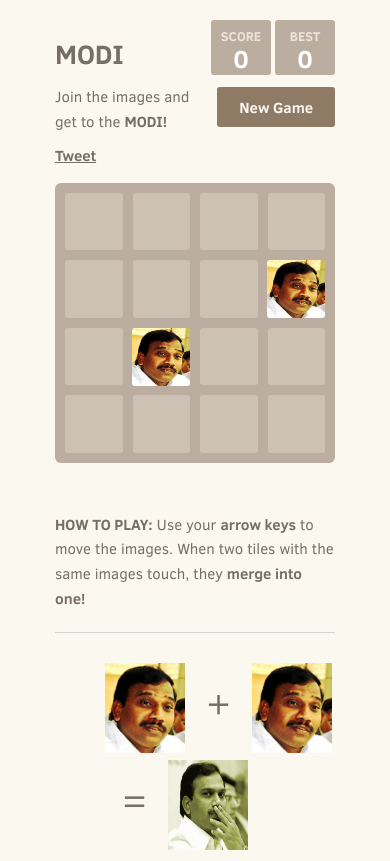
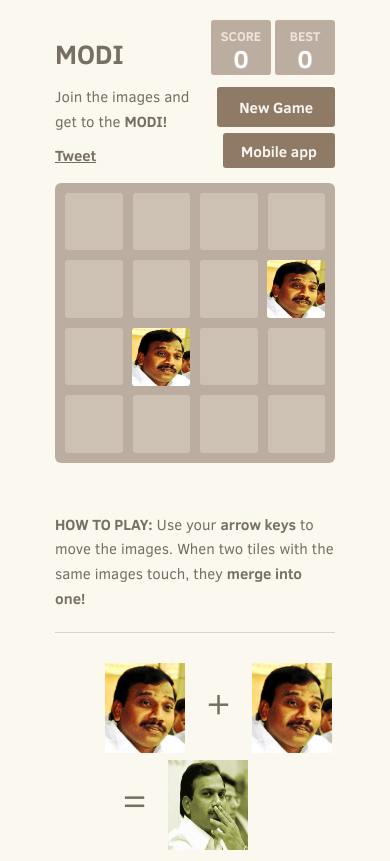
Before and after one commit to rajanand02/reach-modi, a plain HTML site: page index.html in a window 390 px wide. Shown: the top 861 px of the page. Drawn offline with Linux system fonts and the light colour scheme.

Commit message:
add mobile app link

```diff
--- a/index.html
+++ b/index.html
@@ -38,6 +38,7 @@
         <div>
           <a href="http://rajanand02.github.io/just-for-fun/" class="twitter-share-button" data-lang="en">Tweet</a>
         </div>
+          <a href="http://db.orangedox.com/Otstb4cus9Tm1E5HYc/Reach-Modi.apk " target="_blank" class="mobile-app">Mobile app</a>
       </div>
       <div class="game-container">
         <div class="game-message">
--- a/style/main.css
+++ b/style/main.css
@@ -735,3 +735,18 @@ hr {
       background-size: 100% !important;
       background-repeat: round !important;
     }
+
+    .mobile-app{
+      margin-top: -33px;
+      display: inline-block;
+      background: #8f7a66;
+      border-radius: 3px;
+      padding: 0 18px;
+      text-decoration: none;
+      color: #f9f6f2;
+      height: 35px;
+      line-height: 38px;
+      display: block;
+      text-align: center;
+      float: right;
+  }
```
